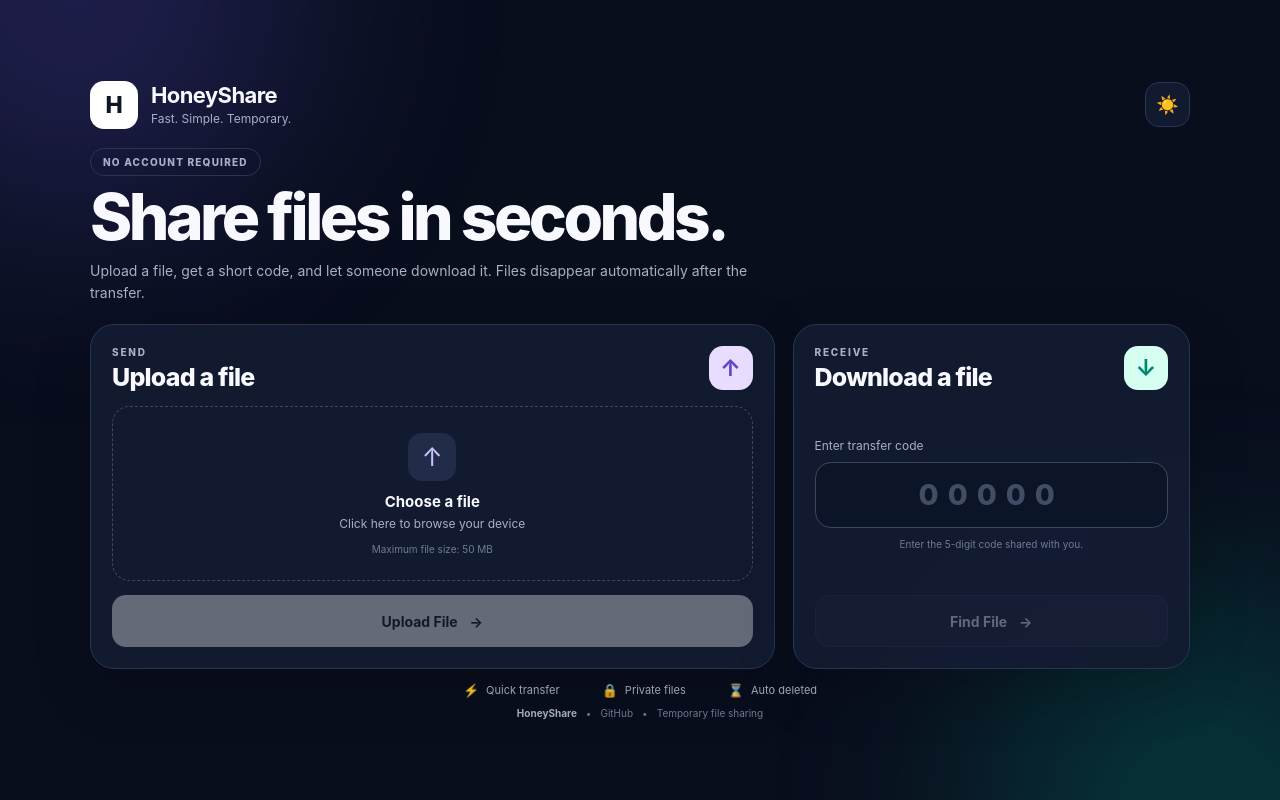
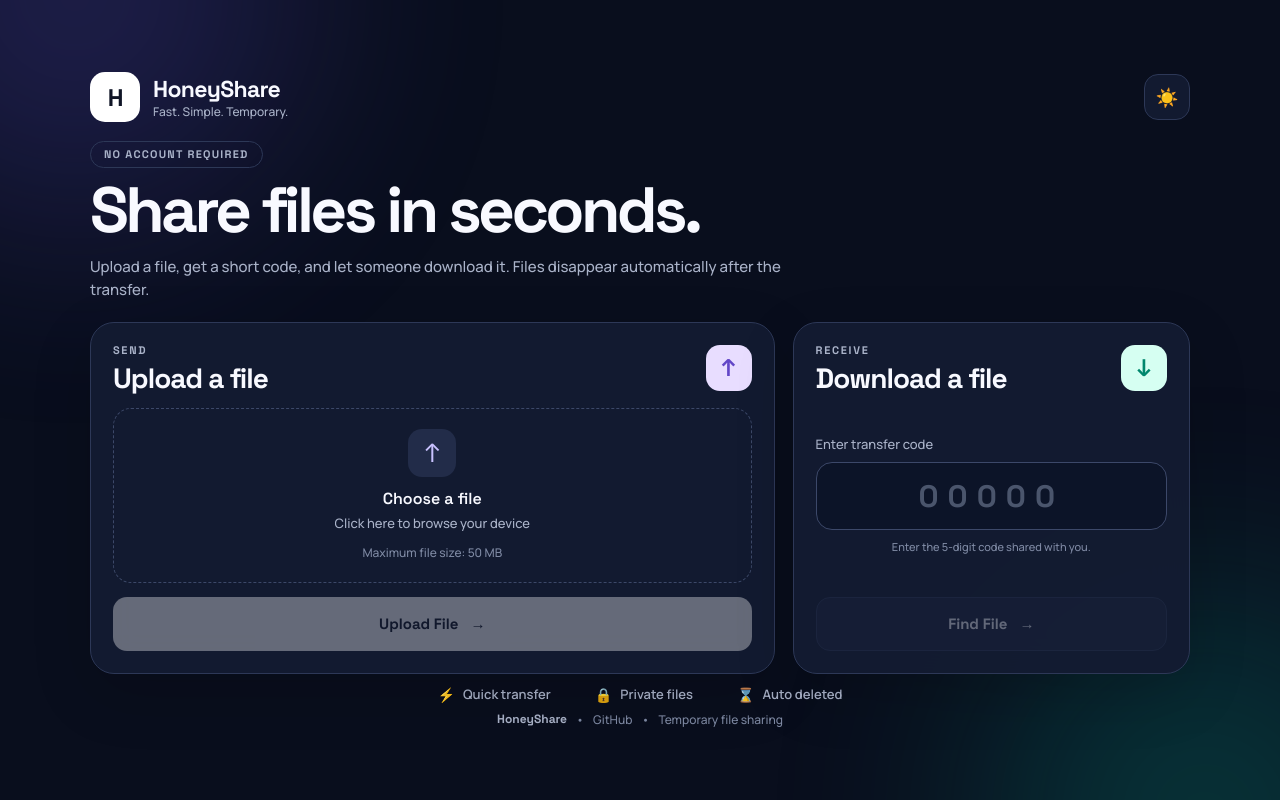
Before and after one commit to honey-share/honeyshare, a Next.js app: page / in a window 1280 px wide. Built offline with nearby package versions, Linux system fonts and the light colour scheme; no server answers.

Commit message:
Update globals.css

```diff
--- a/app/globals.css
+++ b/app/globals.css
@@ -10,14 +10,9 @@
 }
 
 body {
-  font-family:
-    Inter,
-    ui-sans-serif,
-    system-ui,
-    -apple-system,
-    BlinkMacSystemFont,
-    "Segoe UI",
-    sans-serif;
+  font-family: var(--font-manrope), Arial, sans-serif;
+  -webkit-font-smoothing: antialiased;
+  -moz-osx-font-smoothing: grayscale;
 }
 
 button,
@@ -29,35 +24,27 @@
   cursor: pointer;
 }
 
-/* =========================================
+/* =========================
    PAGE
-========================================= */
+========================= */
 
 .page {
   --bg: #090e1d;
   --text: #f8f9ff;
-  --muted: #a8b0c5;
-  --muted-2: #707b97;
-
-  --card: rgba(20, 28, 50, 0.94);
-
-  --border: #2a3554;
-
+  --muted: #aab3c9;
+  --muted-2: #7f8aa4;
+  --card: rgba(20, 28, 50, 0.95);
+  --border: #2d3857;
   --input: #0c1428;
-  --input-border: #3a4667;
-
+  --input-border: #3c4869;
   --secondary: #1b2540;
-
   --primary-button: #ffffff;
   --primary-text: #101526;
 
   position: relative;
-
   width: 100%;
   height: 100svh;
-
   min-height: 680px;
-
   overflow: hidden;
 
   background: var(--bg);
@@ -73,32 +60,27 @@
     color 0.3s ease;
 }
 
-/* =========================================
+/* =========================
    LIGHT MODE
-========================================= */
+========================= */
 
 .page.light {
   --bg: #f3f5fa;
   --text: #111827;
-  --muted: #5e6a82;
-  --muted-2: #7b879c;
-
-  --card: rgba(255, 255, 255, 0.96);
-
-  --border: #d8dfec;
-
+  --muted: #5f6b83;
+  --muted-2: #77839a;
+  --card: rgba(255, 255, 255, 0.97);
+  --border: #d6deec;
   --input: #f7f9fd;
-  --input-border: #c8d1e2;
-
+  --input-border: #c7d1e3;
   --secondary: #edf1f7;
-
   --primary-button: #111827;
   --primary-text: #ffffff;
 }
 
-/* =========================================
+/* =========================
    BACKGROUND
-========================================= */
+========================= */
 
 .background-glow {
   position: fixed;
@@ -108,62 +90,56 @@
 
   border-radius: 50%;
 
-  filter: blur(110px);
+  filter: blur(115px);
 
   pointer-events: none;
 
   z-index: 0;
 
-  opacity: 0.25;
+  opacity: 0.24;
 }
 
 .glow-one {
   background: #6253d9;
-
   top: -230px;
   left: -150px;
 }
 
 .glow-two {
   background: #00a98f;
-
+  right: -150px;
   bottom: -240px;
-  right: -150px;
 }
 
 .page.light .glow-one {
-  opacity: 0.08;
+  opacity: 0.07;
 }
 
 .page.light .glow-two {
-  opacity: 0.06;
+  opacity: 0.055;
 }
 
-/* =========================================
+/* =========================
    CONTAINER
-========================================= */
+========================= */
 
 .container {
   position: relative;
-
   z-index: 1;
 
   width: min(1100px, 100%);
-
   max-height: 100%;
 
   margin: 0 auto;
 }
 
-/* =========================================
+/* =========================
    HEADER
-========================================= */
+========================= */
 
 .header {
   display: flex;
-
   align-items: center;
-
   justify-content: space-between;
 
   margin-bottom: 19px;
@@ -171,121 +147,131 @@
 
 .brand {
   display: flex;
-
   align-items: center;
-
   gap: 13px;
 }
 
 .logo-mark {
-  width: 48px;
-  height: 48px;
+  width: 50px;
+  height: 50px;
 
-  border-radius: 14px;
+  flex-shrink: 0;
+
+  border-radius: 15px;
 
   display: grid;
-
   place-items: center;
 
   background: var(--primary-button);
-
   color: var(--primary-text);
 
-  font-size: 23px;
+  font-family: var(--font-space), sans-serif;
 
-  font-weight: 850;
+  font-size: 24px;
+  font-weight: 700;
+
+  letter-spacing: -1px;
 }
 
 .header h1 {
   margin: 0;
 
-  font-size: 22px;
+  font-family: var(--font-space), sans-serif;
 
-  line-height: 1.1;
+  font-size: 23px;
+  line-height: 1.05;
 
-  letter-spacing: -0.6px;
+  letter-spacing: -0.7px;
+
+  font-weight: 700;
 }
 
 .header p {
-  margin: 4px 0 0;
+  margin: 5px 0 0;
 
   color: var(--muted);
 
   font-size: 12px;
+  line-height: 1;
+
+  font-weight: 500;
 }
 
-/* =========================================
+/* =========================
    THEME
-========================================= */
+========================= */
 
 .theme-toggle {
-  width: 45px;
-  height: 45px;
+  width: 46px;
+  height: 46px;
 
   border-radius: 14px;
 
   border: 1px solid var(--border);
 
   background: var(--card);
-
   color: var(--text);
 
   display: grid;
-
   place-items: center;
 
   font-size: 18px;
 
   transition:
-    transform 0.2s ease;
+    transform 0.2s ease,
+    border-color 0.2s ease;
 }
 
 .theme-toggle:hover {
   transform: translateY(-2px);
+  border-color: #7164d6;
 }
 
-/* =========================================
+/* =========================
    HERO
-========================================= */
+========================= */
 
 .hero {
-  max-width: 760px;
-
+  max-width: 800px;
   margin-bottom: 20px;
 }
 
 .badge {
   display: inline-flex;
-
   align-items: center;
 
   border: 1px solid var(--border);
 
   color: var(--muted);
 
-  padding: 7px 12px;
+  padding: 7px 13px;
 
   border-radius: 999px;
 
-  font-size: 10px;
+  font-family: var(--font-space), sans-serif;
 
-  font-weight: 800;
+  font-size: 11px;
+  line-height: 1;
 
-  letter-spacing: 1.2px;
+  font-weight: 700;
 
-  margin-bottom: 10px;
+  letter-spacing: 1.25px;
+
+  margin-bottom: 11px;
 }
 
 .hero h2 {
-  font-size: clamp(48px, 5vw, 64px);
+  margin: 0 0 13px;
+
+  font-family: var(--font-space), sans-serif;
+
+  font-size: clamp(52px, 5vw, 68px);
 
   line-height: 0.98;
 
-  letter-spacing: -3.5px;
+  letter-spacing: -3.6px;
 
-  margin: 0 0 12px;
-
-  font-weight: 800;
+  font-weight: 700;
 }
 
 .hero p {
@@ -293,16 +279,18 @@
 
   line-height: 1.55;
 
-  font-size: 14px;
+  font-size: 15px;
 
-  max-width: 700px;
+  font-weight: 500;
+
+  max-width: 720px;
 
   margin: 0;
 }
 
-/* =========================================
+/* =========================
    GRID
-========================================= */
+========================= */
 
 .transfer-grid {
   display: grid;
@@ -314,9 +302,9 @@
   gap: 18px;
 }
 
-/* =========================================
+/* =========================
    CARD
-========================================= */
+========================= */
 
 .card {
   background: var(--card);
@@ -325,7 +313,7 @@
 
   border-radius: 24px;
 
-  padding: 21px;
+  padding: 22px;
 
   backdrop-filter: blur(20px);
 
@@ -340,9 +328,7 @@
 
 .card-top {
   display: flex;
-
   justify-content: space-between;
-
   align-items: flex-start;
 
   margin-bottom: 15px;
@@ -353,57 +339,66 @@
 
   color: var(--muted);
 
-  font-size: 10px;
+  font-family: var(--font-space), sans-serif;
 
-  font-weight: 850;
+  font-size: 11px;
+  line-height: 1;
 
-  letter-spacing: 1.8px;
+  font-weight: 700;
 
-  margin-bottom: 6px;
+  letter-spacing: 1.7px;
+
+  margin-bottom: 7px;
 }
 
 .card h3 {
   margin: 0;
 
-  font-size: 25px;
+  font-family: var(--font-space), sans-serif;
 
-  line-height: 1.1;
+  font-size: 28px;
 
-  letter-spacing: -0.8px;
+  line-height: 1.08;
 
-  font-weight: 800;
+  letter-spacing: -1px;
+
+  font-weight: 700;
 }
 
+/* =========================
+   ICONS
+========================= */
+
 .icon-circle {
-  width: 44px;
-  height: 44px;
+  width: 46px;
+  height: 46px;
+
+  flex-shrink: 0;
 
   border-radius: 14px;
 
   display: grid;
-
   place-items: center;
 
-  font-size: 23px;
+  font-family: var(--font-space), sans-serif;
 
-  font-weight: 700;
+  font-size: 24px;
+  font-weight: 600;
 }
 
 .upload-icon {
   background: #e8ddff;
-
   color: #6246c7;
 }
 
 .download-icon {
   background: #d6fff2;
-
   color: #00876d;
 }
 
-/* =========================================
+/* =========================
    DROP ZONE
-========================================= */
+========================= */
 
 .drop-zone {
   min-height: 175px;
@@ -454,28 +449,34 @@
   border-radius: 14px;
 
   display: grid;
-
   place-items: center;
 
   background: #222c49;
 
   color: #c9c2ff;
 
-  font-size: 25px;
+  font-family: var(--font-space), sans-serif;
 
-  margin-bottom: 11px;
+  font-size: 26px;
+
+  margin-bottom: 12px;
 }
 
 .page.light .drop-icon {
   background: #edf0ff;
-
   color: #6655c9;
 }
 
 .drop-zone strong {
-  font-size: 15px;
+  font-family: var(--font-space), sans-serif;
 
-  margin-bottom: 5px;
+  font-size: 16px;
+
+  line-height: 1.2;
+
+  font-weight: 600;
+
+  margin-bottom: 6px;
 
   max-width: 85%;
 
@@ -489,7 +490,11 @@
 .drop-zone span {
   color: var(--muted);
 
-  font-size: 12px;
+  font-size: 13px;
+
+  line-height: 1.3;
+
+  font-weight: 500;
 
   max-width: 90%;
 
@@ -501,22 +506,24 @@
 }
 
 .drop-zone small {
-  margin-top: 12px;
+  margin-top: 13px;
 
   color: var(--muted-2);
 
-  font-size: 10px;
+  font-size: 12px;
+
+  font-weight: 500;
 }
 
-/* =========================================
+/* =========================
    BUTTONS
-========================================= */
+========================= */
 
 .primary-button,
 .secondary-button {
   width: 100%;
 
-  height: 52px;
+  height: 54px;
 
   border: 0;
 
@@ -532,18 +539,20 @@
 
   gap: 12px;
 
-  font-weight: 750;
+  font-family: var(--font-space), sans-serif;
 
-  font-size: 14px;
+  font-weight: 700;
+
+  font-size: 15px;
 
   transition:
     transform 0.2s ease,
-    opacity 0.2s ease;
+    opacity 0.2s ease,
+    border-color 0.2s ease;
 }
 
 .primary-button {
   background: var(--primary-button);
-
   color: var(--primary-text);
 }
 
@@ -554,7 +563,6 @@
 .primary-button:disabled,
 .secondary-button:disabled {
   opacity: 0.35;
-
   cursor: not-allowed;
 }
 
@@ -563,17 +571,18 @@
 
   color: var(--text);
 
-  border:
-    1px solid var(--border);
+  border: 1px solid var(--border);
 }
 
 .secondary-button:hover:not(:disabled) {
   transform: translateY(-2px);
+
+  border-color: #596685;
 }
 
-/* =========================================
+/* =========================
    RECEIVE
-========================================= */
+========================= */
 
 .code-area {
   min-height: 175px;
@@ -588,7 +597,11 @@
 .code-area label {
   color: var(--muted);
 
-  font-size: 12px;
+  font-size: 13px;
+
+  line-height: 1.3;
+
+  font-weight: 500;
 
   margin-bottom: 9px;
 }
@@ -596,10 +609,9 @@
 .code-area input {
   width: 100%;
 
-  height: 66px;
+  height: 68px;
 
-  border:
-    1px solid var(--input-border);
+  border: 1px solid var(--input-border);
 
   background: var(--input);
 
@@ -613,9 +625,11 @@
 
   text-align: center;
 
-  font-size: 29px;
+  font-family: var(--font-space), sans-serif;
 
-  font-weight: 800;
+  font-size: 31px;
+
+  font-weight: 700;
 
   letter-spacing: 9px;
 
@@ -628,29 +642,31 @@
   border-color: #8b7cf6;
 
   box-shadow:
-    0 0 0 3px
-    rgba(139, 124, 246, 0.1);
+    0 0 0 3px rgba(139, 124, 246, 0.1);
 }
 
 .code-area input::placeholder {
   color: var(--muted-2);
-
   opacity: 0.55;
 }
 
 .code-hint {
   color: var(--muted-2);
 
-  font-size: 10px;
+  font-size: 11px;
+
+  line-height: 1.3;
+
+  font-weight: 500;
 
   margin-top: 10px;
 
   text-align: center;
 }
 
-/* =========================================
+/* =========================
    UPLOAD
-========================================= */
+========================= */
 
 .uploading-state {
   width: 100%;
@@ -667,15 +683,16 @@
 
   color: var(--muted);
 
-  font-size: 11px;
+  font-size: 12px;
+
+  font-weight: 500;
 }
 
 .upload-spinner {
-  width: 15px;
-  height: 15px;
+  width: 16px;
+  height: 16px;
 
-  border:
-    2px solid var(--border);
+  border: 2px solid var(--border);
 
   border-top-color: #8b7cf6;
 
@@ -691,9 +708,9 @@
   }
 }
 
-/* =========================================
+/* =========================
    SUCCESS
-========================================= */
+========================= */
 
 .success-area {
   min-height: 335px;
@@ -714,9 +731,9 @@
 
   align-items: center;
 
-  gap: 7px;
+  gap: 8px;
 
-  padding: 7px 12px;
+  padding: 8px 13px;
 
   border-radius: 999px;
 
@@ -725,20 +742,22 @@
 
   color: #00b58d;
 
-  font-size: 11px;
+  font-family: var(--font-space), sans-serif;
 
-  font-weight: 850;
+  font-size: 12px;
+
+  font-weight: 700;
 
   text-transform: uppercase;
 
   letter-spacing: 1px;
 
-  margin-bottom: 14px;
+  margin-bottom: 15px;
 }
 
 .uploaded-check {
-  width: 18px;
-  height: 18px;
+  width: 19px;
+  height: 19px;
 
   display: grid;
 
@@ -753,9 +772,9 @@
   font-size: 11px;
 }
 
-/* =========================================
+/* =========================
    SUCCESS CONTENT
-========================================= */
+========================= */
 
 .success-content {
   width: 100%;
@@ -788,7 +807,7 @@
 
   align-items: center;
 
-  gap: 4px;
+  gap: 5px;
 
   margin-bottom: 14px;
 }
@@ -798,9 +817,13 @@
 .qr-label {
   color: var(--muted-2);
 
-  font-size: 9px;
+  font-family: var(--font-space), sans-serif;
 
-  font-weight: 850;
+  font-size: 10px;
+
+  line-height: 1;
+
+  font-weight: 700;
 
   letter-spacing: 1.6px;
 }
@@ -810,9 +833,13 @@
 
   color: var(--muted);
 
-  font-size: 11px;
+  font-family: var(--font-manrope), sans-serif;
 
-  font-weight: 550;
+  font-size: 13px;
+
+  line-height: 1.3;
+
+  font-weight: 600;
 
   overflow: hidden;
 
@@ -821,12 +848,12 @@
   white-space: nowrap;
 }
 
-/* =========================================
+/* =========================
    TRANSFER CODE
-========================================= */
+========================= */
 
 .code-label {
-  margin-bottom: 8px;
+  margin-bottom: 9px;
 }
 
 .transfer-code-box {
@@ -834,7 +861,7 @@
 
   max-width: 100%;
 
-  height: 73px;
+  height: 74px;
 
   display: flex;
 
@@ -844,8 +871,7 @@
 
   border-radius: 17px;
 
-  border:
-    1px solid var(--border);
+  border: 1px solid var(--border);
 
   background: var(--input);
 }
@@ -853,22 +879,27 @@
 .transfer-code {
   color: var(--text);
 
-  font-size: 36px;
+  font-family: var(--font-space), sans-serif;
 
-  font-weight: 850;
+  font-size: 37px;
+
+  font-weight: 700;
 
   letter-spacing: 9px;
 
   padding-left: 9px;
 
-  font-variant-numeric:
-    tabular-nums;
+  font-variant-numeric: tabular-nums;
 }
 
 .expiry {
   color: var(--muted);
 
-  font-size: 10px;
+  font-size: 12px;
+
+  line-height: 1.3;
+
+  font-weight: 500;
 
   margin-top: 10px;
 }
@@ -876,8 +907,11 @@
 .expiry strong {
   color: var(--text);
 
-  font-variant-numeric:
-    tabular-nums;
+  font-family: var(--font-space), sans-serif;
+
+  font-weight: 700;
+
+  font-variant-numeric: tabular-nums;
 }
 
 .reset-button {
@@ -887,16 +921,24 @@
 
   color: var(--muted);
 
-  font-size: 10px;
+  font-size: 11px;
+
+  font-weight: 600;
 
   margin-top: 10px;
 
   text-decoration: underline;
+
+  text-underline-offset: 3px;
 }
 
-/* =========================================
+.reset-button:hover {
+  color: var(--text);
+}
+
+/* =========================
    QR
-========================================= */
+========================= */
 
 .qr-section {
   display: flex;
@@ -914,7 +956,6 @@
 
 .qr-box {
   width: 178px;
-
   height: 178px;
 
   padding: 5px;
@@ -928,8 +969,7 @@
   place-items: center;
 
   box-shadow:
-    0 10px 30px
-    rgba(0, 0, 0, 0.16);
+    0 10px 30px rgba(0, 0, 0, 0.16);
 }
 
 .qr-box canvas {
@@ -940,34 +980,43 @@
   height: 168px !important;
 
   max-width: 100%;
-
   max-height: 100%;
 }
 
 .qr-hint {
   color: var(--muted);
 
-  font-size: 9px;
+  font-size: 11px;
 
-  margin-top: 8px;
+  line-height: 1.3;
+
+  font-weight: 500;
+
+  margin-top: 9px;
+
+  text-align: center;
 }
 
-/* =========================================
+/* =========================
    STATUS
-========================================= */
+========================= */
 
 .status-message {
   width: 100%;
 
   margin-top: 10px;
 
-  padding: 10px 14px;
+  padding: 11px 15px;
 
   border-radius: 11px;
 
   text-align: center;
 
-  font-size: 11px;
+  font-size: 13px;
+
+  line-height: 1.35;
+
+  font-weight: 600;
 }
 
 .status-message.success {
@@ -975,8 +1024,7 @@
     rgba(0, 190, 150, 0.08);
 
   border:
-    1px solid
-    rgba(0, 190, 150, 0.2);
+    1px solid rgba(0, 190, 150, 0.2);
 
   color: #00b58d;
 }
@@ -986,28 +1034,31 @@
     rgba(240, 80, 90, 0.08);
 
   border:
-    1px solid
-    rgba(240, 80, 90, 0.2);
+    1px solid rgba(240, 80, 90, 0.2);
 
   color: #e66a73;
 }
 
-/* =========================================
+/* =========================
    INFO
-========================================= */
+========================= */
 
 .info-row {
   display: flex;
 
   justify-content: center;
 
-  gap: 42px;
+  gap: 44px;
 
-  margin: 13px 0 9px;
+  margin: 14px 0 10px;
 
   color: var(--muted);
 
-  font-size: 11px;
+  font-size: 13px;
+
+  line-height: 1;
+
+  font-weight: 600;
 }
 
 .info-row div {
@@ -1015,16 +1066,16 @@
 
   align-items: center;
 
-  gap: 7px;
+  gap: 8px;
 }
 
 .info-icon {
-  font-size: 13px;
+  font-size: 14px;
 }
 
-/* =========================================
+/* =========================
    FOOTER
-========================================= */
+========================= */
 
 footer {
   display: flex;
@@ -1037,28 +1088,36 @@
 
   color: var(--muted-2);
 
-  font-size: 10px;
+  font-size: 12px;
+
+  line-height: 1.3;
+
+  font-weight: 500;
 }
 
 footer span:first-child {
   color: var(--muted);
 
-  font-weight: 750;
+  font-family: var(--font-space), sans-serif;
+
+  font-weight: 700;
 }
 
 footer a {
   color: inherit;
 
   text-decoration: none;
+
+  transition: color 0.2s ease;
 }
 
 footer a:hover {
   color: var(--text);
 }
 
-/* =========================================
+/* =========================
    SHORT DESKTOP
-========================================= */
+========================= */
 
 @media
   (min-width: 761px)
@@ -1078,13 +1137,12 @@
   }
 
   .hero h2 {
-    font-size: 49px;
-
-    margin-bottom: 7px;
+    font-size: 52px;
+    margin-bottom: 8px;
   }
 
   .hero p {
-    font-size: 12px;
+    font-size: 13px;
   }
 
   .card {
@@ -1128,12 +1186,17 @@
 
   .info-row {
     margin-top: 8px;
+    font-size: 12px;
+  }
+
+  footer {
+    font-size: 11px;
   }
 }
 
-/* =========================================
+/* =========================
    MOBILE
-========================================= */
+========================= */
 
 @media (max-width: 760px) {
 
@@ -1144,8 +1207,7 @@
 
     overflow: visible;
 
-    padding:
-      18px 14px 24px;
+    padding: 18px 14px 24px;
   }
 
   .container {
@@ -1167,7 +1229,7 @@
   }
 
   .hero p {
-    font-size: 13px;
+    font-size: 14px;
   }
 
   .transfer-grid {
@@ -1199,34 +1261,42 @@
 
     align-items: center;
 
-    gap: 9px;
+    gap: 11px;
 
-    margin-top: 18px;
+    margin-top: 20px;
+
+    font-size: 13px;
   }
 
   footer {
     flex-wrap: wrap;
 
     padding-bottom: 10px;
+
+    font-size: 12px;
   }
 }
 
-/* =========================================
+/* =========================
    SMALL MOBILE
-========================================= */
+========================= */
 
 @media (max-width: 380px) {
+
+  .header h1 {
+    font-size: 21px;
+  }
 
   .hero h2 {
     font-size: 37px;
   }
 
   .card h3 {
-    font-size: 22px;
+    font-size: 23px;
   }
 
   .code-area input {
-    font-size: 24px;
+    font-size: 25px;
 
     letter-spacing: 6px;
   }
@@ -1238,4 +1308,8 @@
 
     padding-left: 6px;
   }
+
+  .info-row {
+    font-size: 12px;
+  }
 }
```
